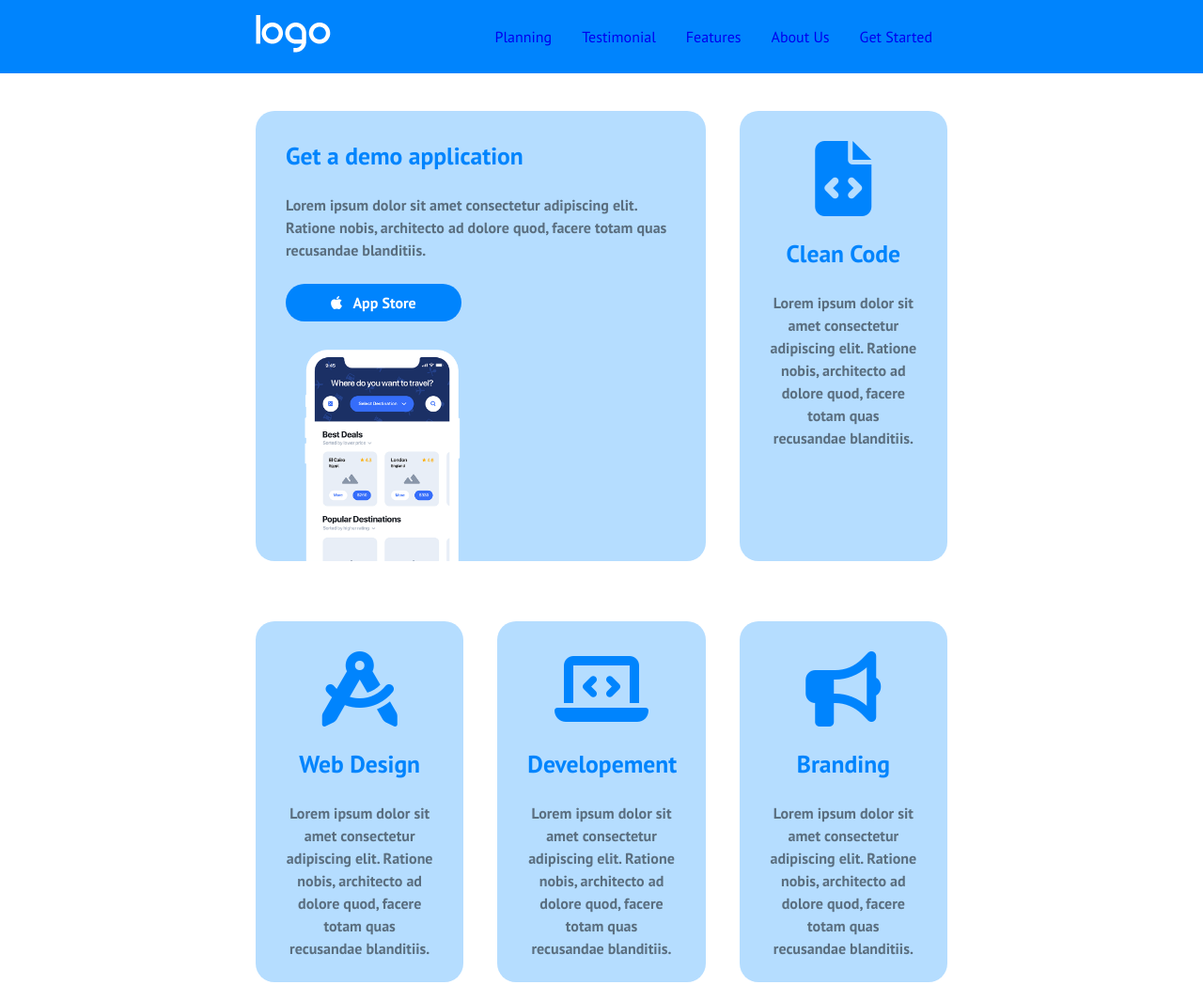
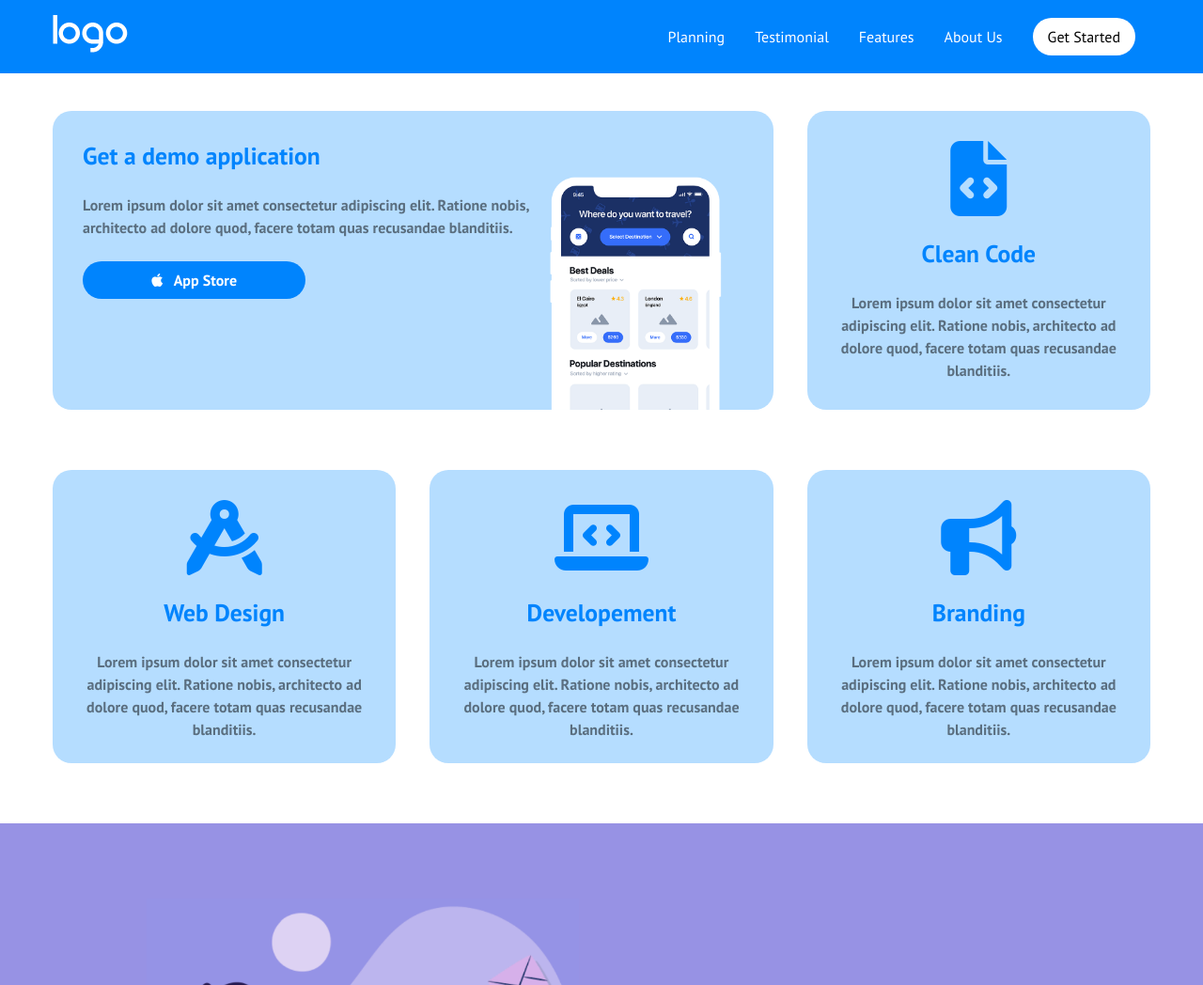
Before and after one commit to emanuelerm/htmlcss-responsive-layout, a plain HTML site: page index.html in a window 1280 px wide. Shown: the top 1048 px of the page at 94% size. Drawn offline with Linux system fonts and the light colour scheme.

Commit message:
DESKTOP COMPLETED

```diff
--- a/css/style.css
+++ b/css/style.css
@@ -462,7 +462,7 @@ footer p:last-of-type {
     /* MEDIA QUERY */
 
     /* MOBILE */
-@media screen and (min-width: 320px) and (max-width: 991px) {
+@media screen and (min-width: 320px) and (max-width: 1199px) {
     .menu-button-container {
         display: flex;
     }
@@ -603,3 +603,71 @@ footer p:last-of-type {
         margin-bottom: 2rem;
     }
 }
+
+    /* DESKTOP */
+@media screen and (min-width: 1200px) {
+    .container {
+        max-width: 1200px;
+        margin: 0 auto;
+        padding: 0 1rem;
+    }
+
+    .container-small {
+        max-width: 1000px;
+        margin: 0 auto;
+        padding: 0 1rem;
+    }
+
+    .top-nav {
+        padding: 1rem;
+    }
+
+    .menu {
+        align-items: center;
+    }
+
+    .menu a{
+        color: #FFFFFF;
+    }
+
+    .menu a:last-of-type {
+        color: #000000;
+        background-color: #FFFFFF;
+        padding: 0.5rem 1rem;
+        border-radius: 25px;
+    }
+
+    .flex-inset {
+        display: flex;
+        flex-direction: row;
+        justify-content: space-between;
+    }
+
+    #strategic, .planning-card {
+        width: calc((100% / 2) - 1.5rem);
+    }
+
+    #strategic h2 {
+        margin-top: 6rem;
+        font-size: 2rem;
+    }
+
+    .planning-card {
+        width: 35%;
+        margin-top: 12rem;
+    }
+
+    .button-cards {
+        text-align: center;
+        width: 30%;
+    }
+
+    #phone {
+        width: 64%;
+        padding-top: 2rem;
+    }
+
+    .features-cards {
+        width: calc((100% / 3) - 1.5rem);
+    }
+}
--- a/index.html
+++ b/index.html
@@ -43,13 +43,16 @@
     <main>
         <section id="demo">
             <div class="container flex">
-                <div class="demo-cards">
-                    <h3>Get a demo application</h3>
-                    <p>Lorem ipsum dolor sit amet consectetur adipiscing elit. Ratione nobis, architecto ad dolore quod,
-                        facere totam quas recusandae blanditiis.
-                    </p>
-                    <div class="button-cards"><i class="fa-brands fa-apple"></i> App Store</div>
+                <div class="demo-cards flex-inset">
                     <div>
+                        <h3>Get a demo application</h3>
+                        <p>Lorem ipsum dolor sit amet consectetur adipiscing elit. Ratione nobis, architecto ad dolore
+                            quod,
+                            facere totam quas recusandae blanditiis.
+                        </p>
+                        <div class="button-cards"><i class="fa-brands fa-apple"></i> App Store</div>
+                    </div>
+                    <div id="phone">
                         <img src="./img/phone.png" alt="Phone">
                     </div>
                 </div>
@@ -133,7 +136,8 @@
                             </div>
                             <div class="partners-text">
                                 <p class="quote">
-                                    Vitae suscipit tellus mauris a diam maecenas sed enim ut. Mauris augue neque gravida in
+                                    Vitae suscipit tellus mauris a diam maecenas sed enim ut. Mauris augue neque gravida
+                                    in
                                     fermentum. Praesent semper feugiat nibh pulvinar proin.
                                 </p>
                                 <p class="name uppercase">nat reynolds</p>
@@ -147,7 +151,8 @@
                             </div>
                             <div class="partners-text">
                                 <p class="quote">
-                                    Pharetra vel turpis nunc eget lorem. Quisque id diam vel quam elementum pulvinar etiam.
+                                    Pharetra vel turpis nunc eget lorem. Quisque id diam vel quam elementum pulvinar
+                                    etiam.
                                     Urna porttitor rhoncus dolor purus non enim praesent elementum.
                                 </p>
                                 <p class="name uppercase">celia almeda</p>
@@ -241,9 +246,11 @@
                             tempus quam pellentesque nec. Vel elit scelerisque mauris pellentesque pulvinar pellentesque
                             habitant morbi. Interdum velit euismod in pellentesque massa placerat duis.
                         </p>
-                        <p>Quis viverra nibh cras pulvinar mattis. Ornare arcu dui vivamus arcu felis bibendum ut tristique.
+                        <p>Quis viverra nibh cras pulvinar mattis. Ornare arcu dui vivamus arcu felis bibendum ut
+                            tristique.
                             Pellentesque eu trincidunt tortor aliquam nulla facilisi cras fermentum odio. Dignissim diam
-                            quis enim lobortis scelerisque. Tellus molestie nunc non blandit massa enim. The text box. Click
+                            quis enim lobortis scelerisque. Tellus molestie nunc non blandit massa enim. The text box.
+                            Click
                             again or double click to start editing the text.
                         </p>
                     </div>
@@ -266,7 +273,8 @@
                 <h3>Simple, Transparent Pricing</h3>
                 <div class="container-mini">
                     <h2>It's Free!</h2>
-                    <p>We're still in beta and we will be for awhile. As we add more functionality, we'll look into other
+                    <p>We're still in beta and we will be for awhile. As we add more functionality, we'll look into
+                        other
                         plans with more controls.
                     </p>
                     <div class="button-get-started">Get Started</div>
```
